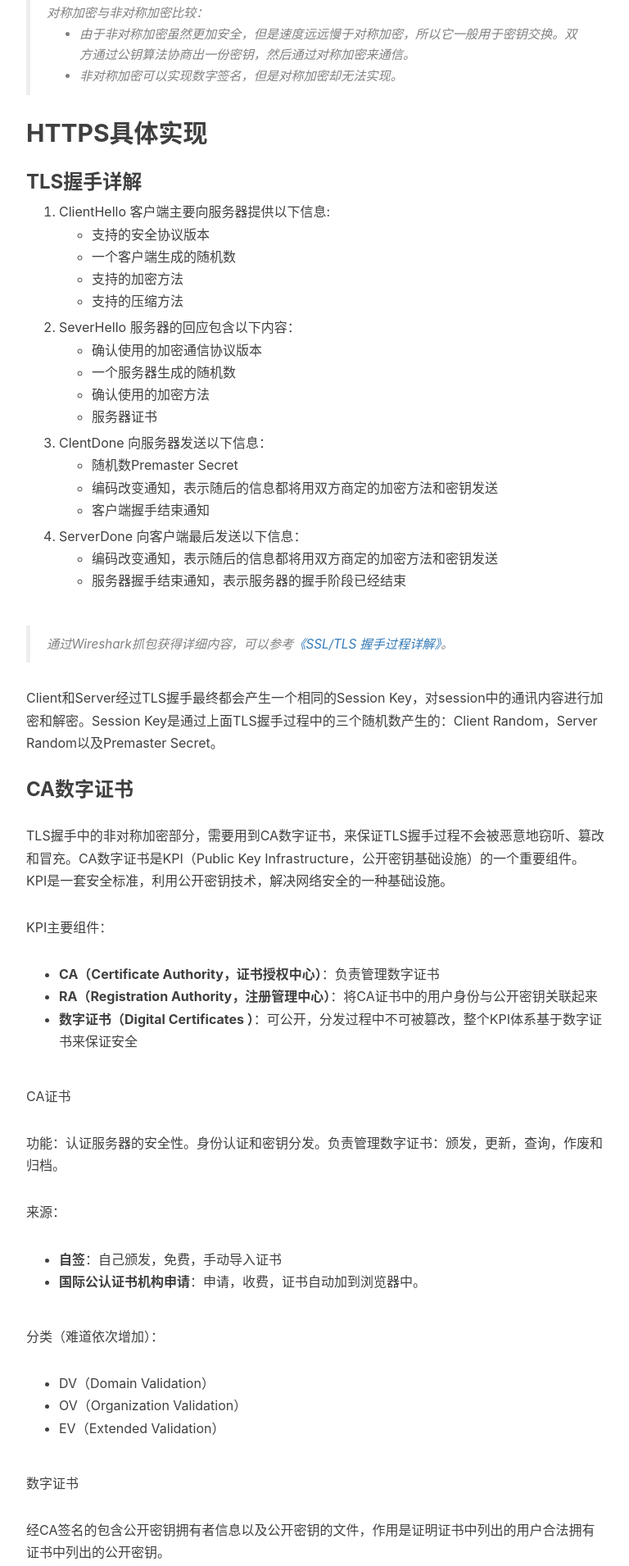
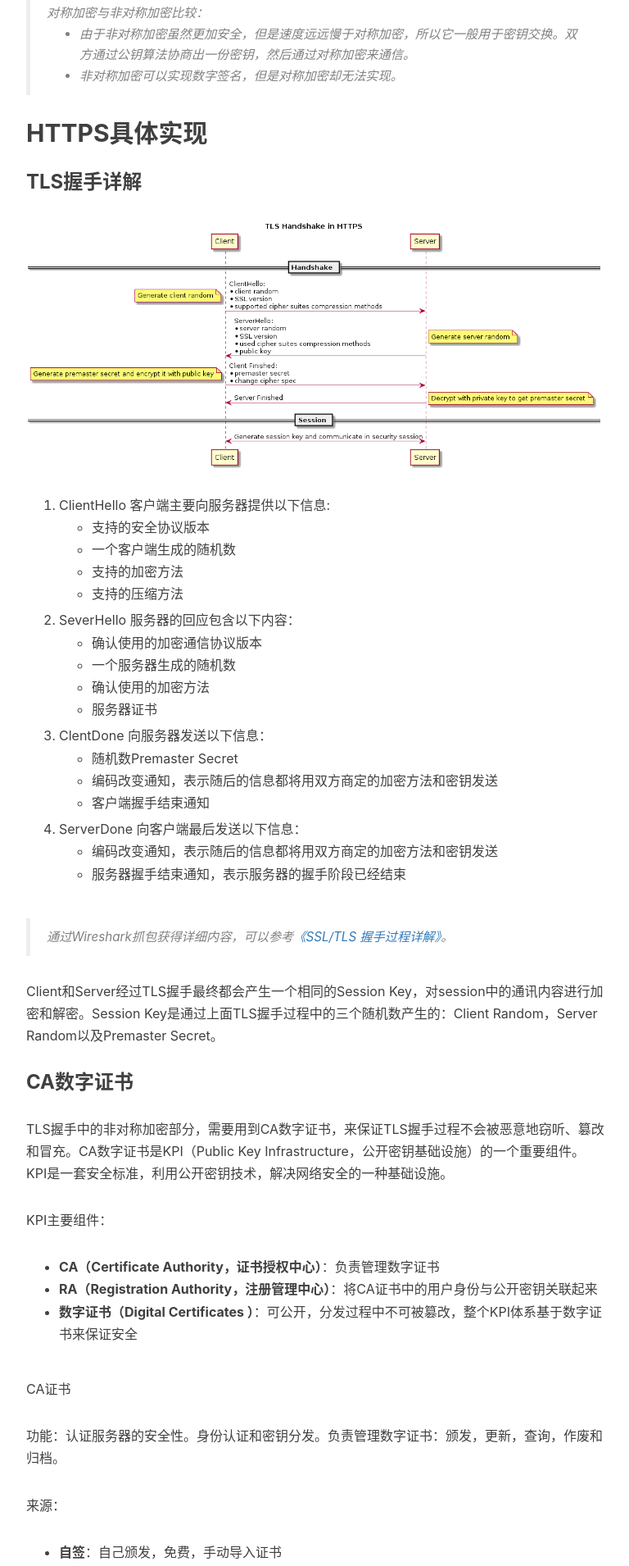
Before and after one commit to supereagle/supereagle.github.io, a Jekyll site: the page built from _posts/2017-05-19-https-certificate.markdown, in a window 1280 px wide. Shown: the part 1675-3585 px from the top of the page at 82% size, without its empty margins (233-1001 px from the left). Built offline with Jekyll 4.4.1, drawn with Linux system fonts in a browser that asks for light colours; nearby versions of some CDN libraries; comment, search, counter and statistics services are not loaded.

Commit message:
update https certificate blog: add picture to illustrate TLS handshake

```diff
--- a/_posts/2017-05-19-https-certificate.markdown
+++ b/_posts/2017-05-19-https-certificate.markdown
@@ -39,6 +39,8 @@ HTTPS虽然通过SSL对通信数据进行加密，但是并不能保证足够安
 ## HTTPS具体实现
 
 ### TLS握手详解
+
+![drawing](/img/in-post/https-certificate/tls-handshake-of-https.png)
 
 1. ClientHello
 客户端主要向服务器提供以下信息:
```
Also changed, not shown: img/in-post/https-certificate/tls-handshake-of-https.png (added).
